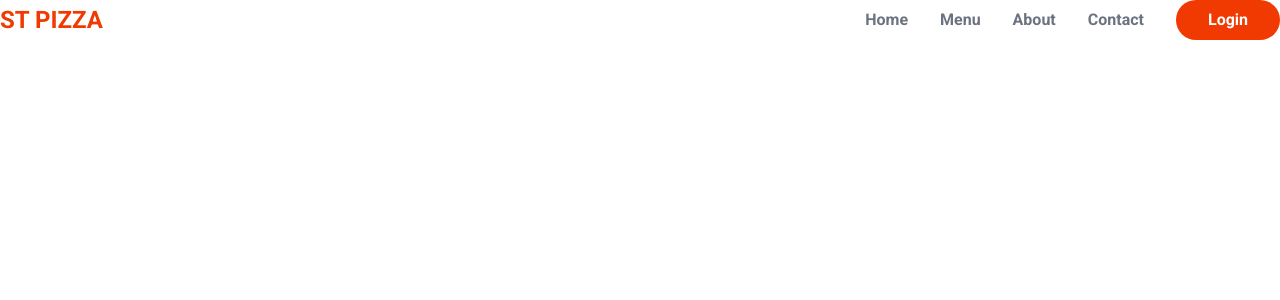
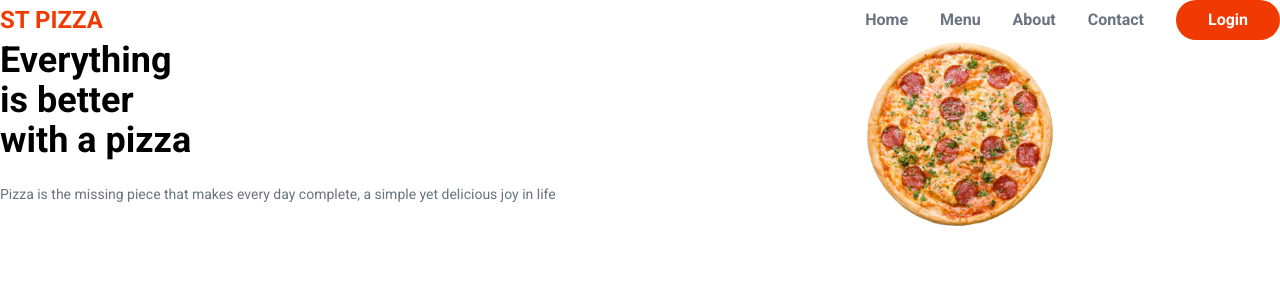
Before and after one commit to Matt-mdj/Food_App, a Next.js app in the folder food-ordering-app/: page / in a window 1280 px wide. Shown: the top 300 px of the page. Built offline with nearby package versions, Linux system fonts and the light colour scheme.

Commit message:
Placed Pizza Img

```diff
--- a/food-ordering-app/src/app/page.js
+++ b/food-ordering-app/src/app/page.js
@@ -1,11 +1,13 @@
 import Image from 'next/image'
 import Header from '@/components/Layout/Header'
+import Hero from '@/components/Layout/Hero'
 
 
 export default function Home() {
   return (
     <>
       <Header />
+      <Hero />
     </>
   )
 }
--- /dev/null
+++ b/food-ordering-app/src/components/Layout/Hero.js
@@ -0,0 +1,23 @@
+import Image from "next/image";
+
+
+export default function Hero() {
+    return (
+
+        <section className="grid grid-cols-2">
+            <div>
+                <h1 className="text-4xl font-semibold">
+                    Everything<br />
+                    is better<br />
+                    with a pizza
+                </h1>
+                <p className="my-6 text-gray-500 text-sm">
+                    Pizza is the missing piece that makes every day complete, a simple yet delicious joy in life
+                </p>
+            </div>
+            <div className="relative">
+                <Image src={'/Pizza.webp'} layout={'fill'} objectFit={'contain'} alt={'pizza'} />
+            </div>
+        </section>
+    );
+}
```
Also changed, not shown: food-ordering-app/public/Pizza.webp (added).
